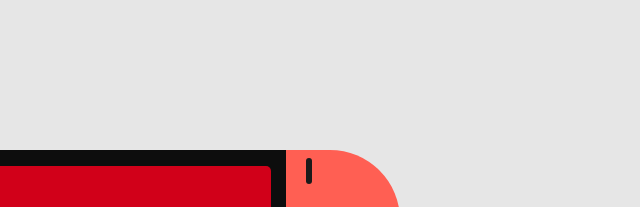
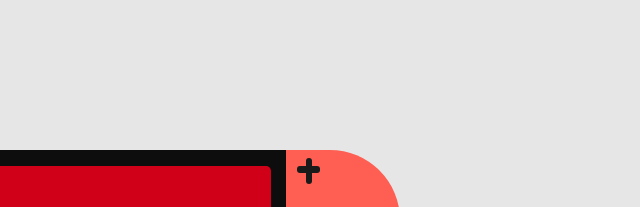
Before and after one commit to stewilondanga/nintendo-switch, a plain HTML site: page index.html in a window 1280 px wide. Shown: the top 207 px of the page, 640-1280 px from the left. Drawn offline with nearby package versions, Linux system fonts and the light colour scheme.

Commit message:
add css/styles.css

```diff
--- a/css/styles.css
+++ b/css/styles.css
@@ -229,7 +229,7 @@ body {
   background: #1a1a1a;
 }
 
-/*.plus-sign-2 {
+.plus-sign-2 {
   position: absolute;
   top: 5%;
   right: 70%;
@@ -239,7 +239,7 @@ body {
   background: #1a1a1a;
 }
 
-.d-pad-right-1 {
+/*.d-pad-right-1 {
   position: absolute;
   bottom: 55%;
   left: 38.5%;
```
